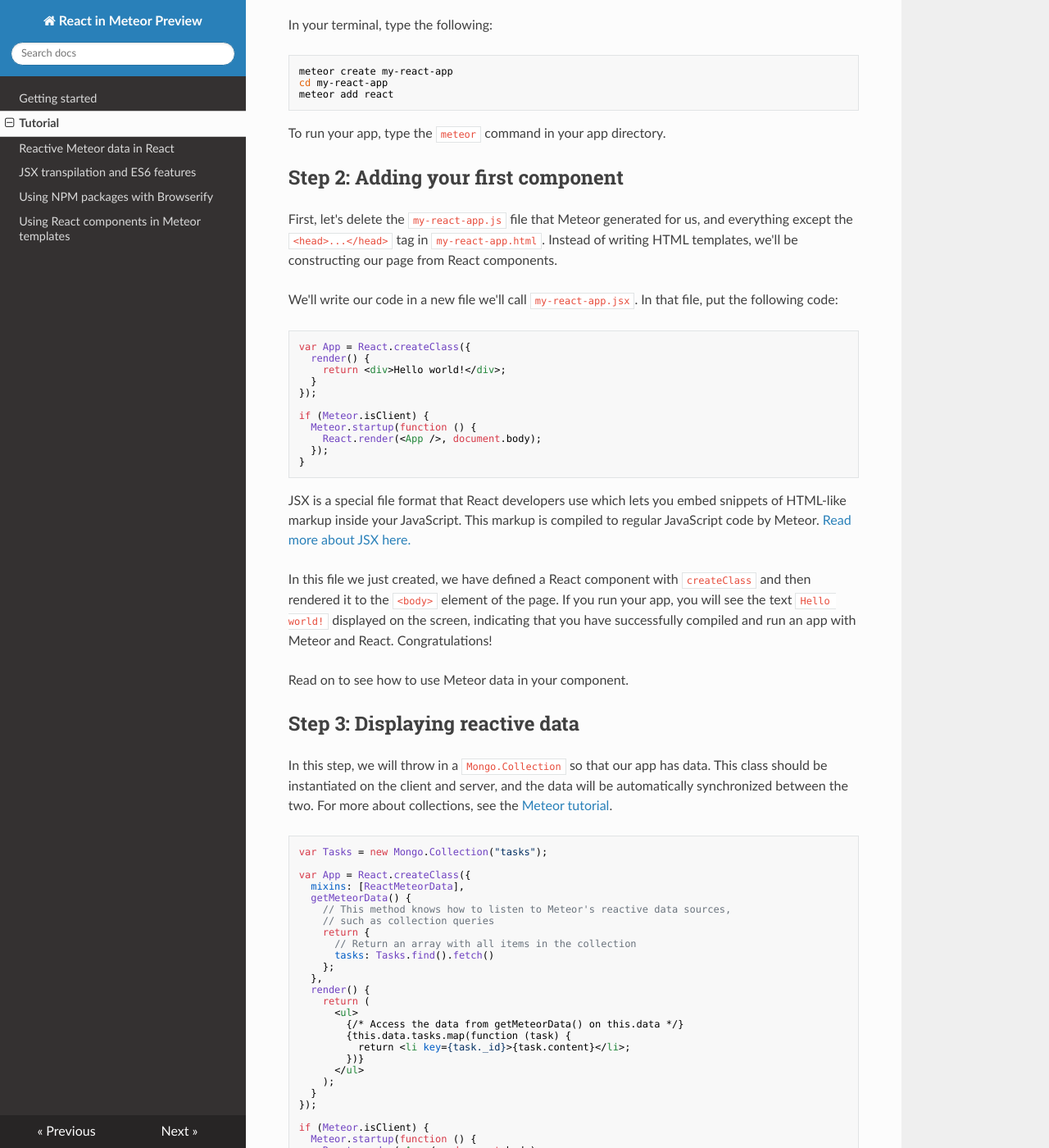
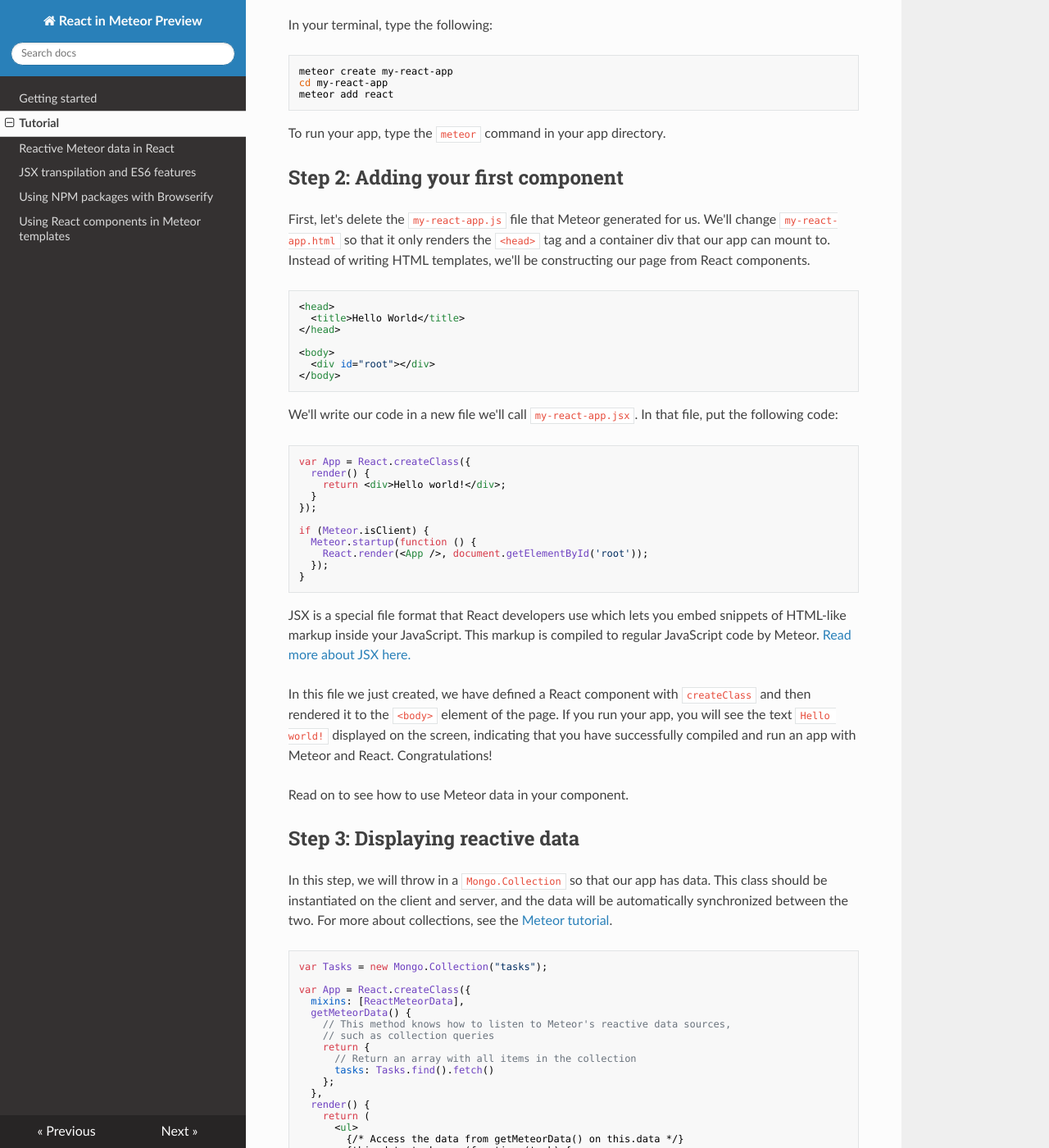
Before and after one commit to meteor/react-packages, an MkDocs documentation site: the page built from docs/tutorial.md, in a window 1280 px wide and 1400 px high, scrolled down 293 px. Shown: the whole window at 82% size. Built offline with MkDocs 1.6.1, drawn with Linux system fonts in a browser that asks for light colours; nearby versions of some CDN libraries; old or Windows-style settings are respelled for this version of MkDocs; some of the changed text lies outside the part shown.

Commit message:
fixes issue-23 by mounting to container div
Putting the root React app into document.body can cause a lot of
unforeseen problems with browser extensions and other JS that append to
body.

This commit changes the tutorial to mount to a container div instead.

````diff
--- a/docs/tutorial.md
+++ b/docs/tutorial.md
@@ -16,7 +16,17 @@ To run your app, type the `meteor` command in your app directory.
 
 ## Step 2: Adding your first component
 
-First, let's delete the `my-react-app.js` file that Meteor generated for us, and everything except the `<head>...</head>` tag in `my-react-app.html`. Instead of writing HTML templates, we'll be constructing our page from React components.
+First, let's delete the `my-react-app.js` file that Meteor generated for us. We'll change `my-react-app.html` so that it only renders the `<head>` tag and a container div that our app can mount to. Instead of writing HTML templates, we'll be constructing our page from React components.
+
+```html
+<head>
+  <title>Hello World</title>
+</head>
+
+<body>
+  <div id="root"></div>
+</body>
+```
 
 We'll write our code in a new file we'll call `my-react-app.jsx`. In that file, put the following code:
 
@@ -29,7 +39,7 @@ var App = React.createClass({
 
 if (Meteor.isClient) {
   Meteor.startup(function () {
-    React.render(<App />, document.body);
+    React.render(<App />, document.getElementById('root'));
   });
 }
 ```
@@ -71,7 +81,7 @@ var App = React.createClass({
 
 if (Meteor.isClient) {
   Meteor.startup(function () {
-    React.render(<App />, document.body);
+    React.render(<App />, document.getElementById('root'));
   });
 }
 ```
@@ -151,7 +161,7 @@ Meteor.methods({
 
 if (Meteor.isClient) {
   Meteor.startup(function () {
-    React.render(<App />, document.body);
+    React.render(<App />, document.getElementById('root'));
   });
 }
 ```
````
